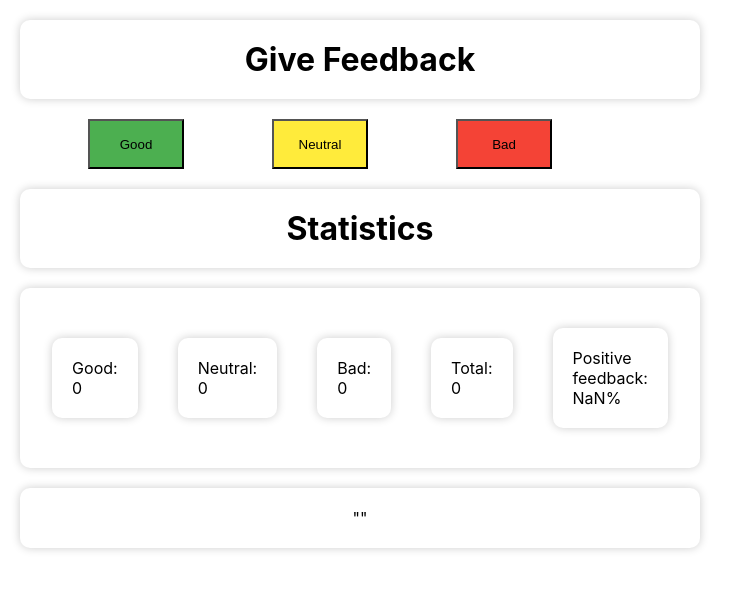
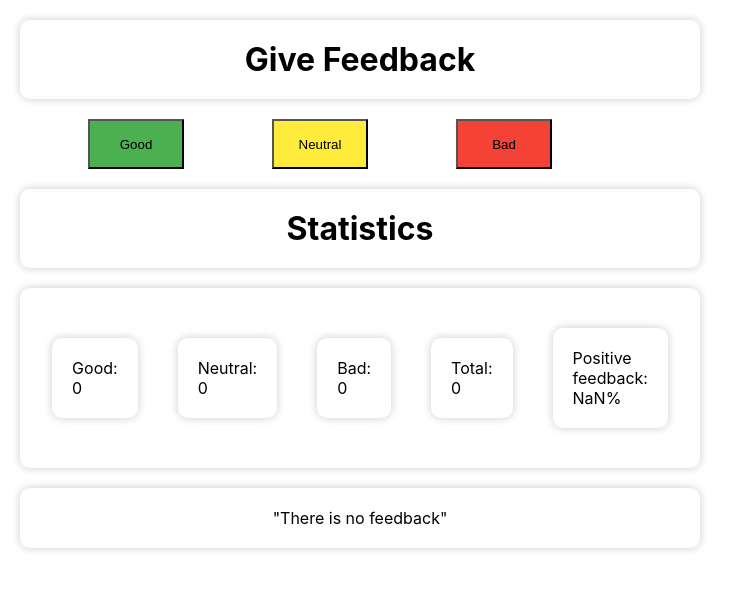
Before and after one commit to RomanHard/goit-react-hw-02-feedback, a React (Create React App) app: page / in a window 1280 px wide. Shown: the top 590 px of the page, without its empty margins (0-749 px from the left). Built offline with nearby package versions, Linux system fonts and the light colour scheme.

Commit message:
props.message

```diff
--- a/src/components/notification/notification.js
+++ b/src/components/notification/notification.js
@@ -2,7 +2,7 @@ import React from 'react';
 
 class Notification extends React.Component {
   render() {
-    return <div className="statistics">"{this.message}"</div>;
+    return <div className="statistics">"{this.props.message}"</div>;
   }
 }
 
```
